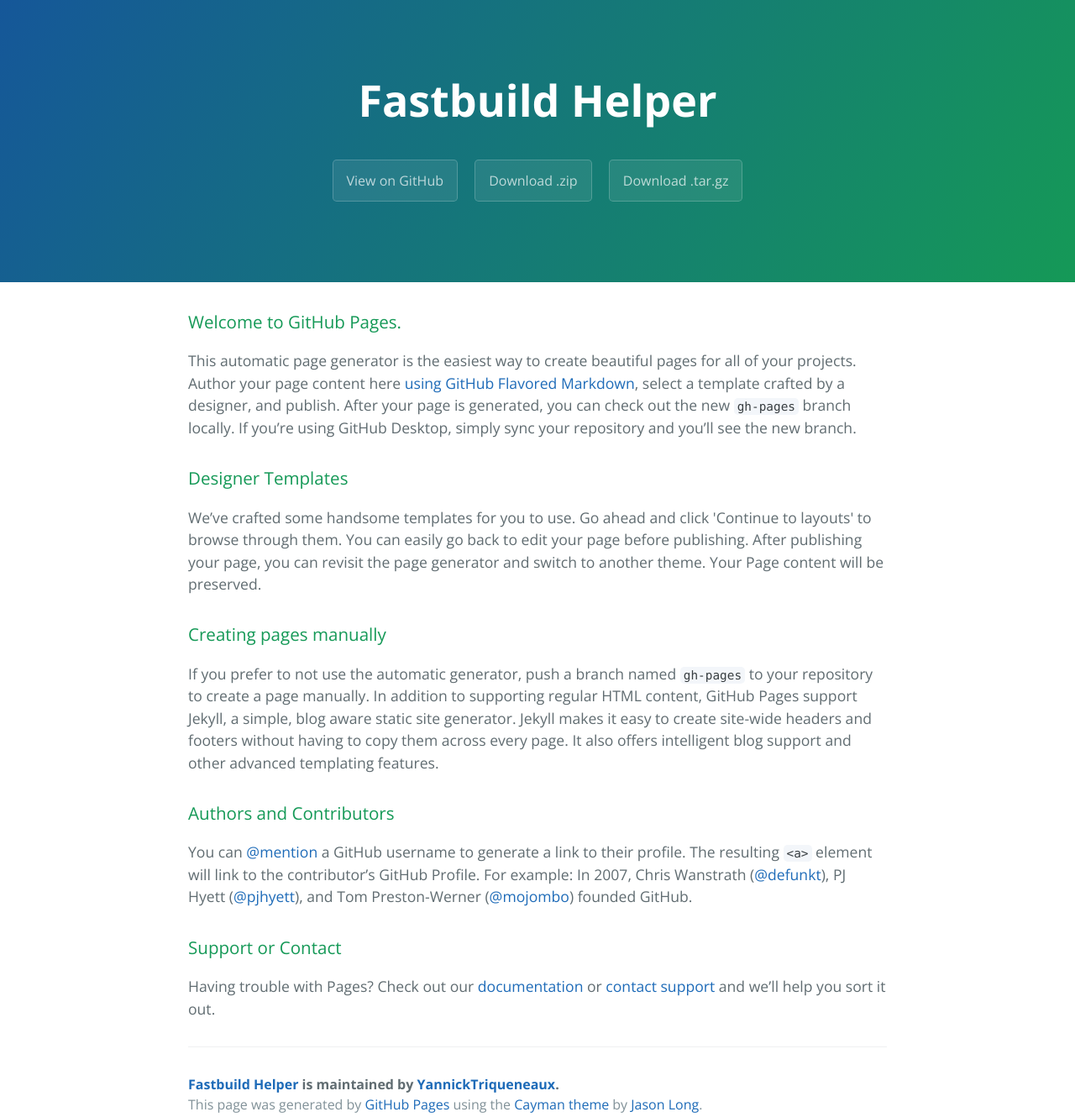
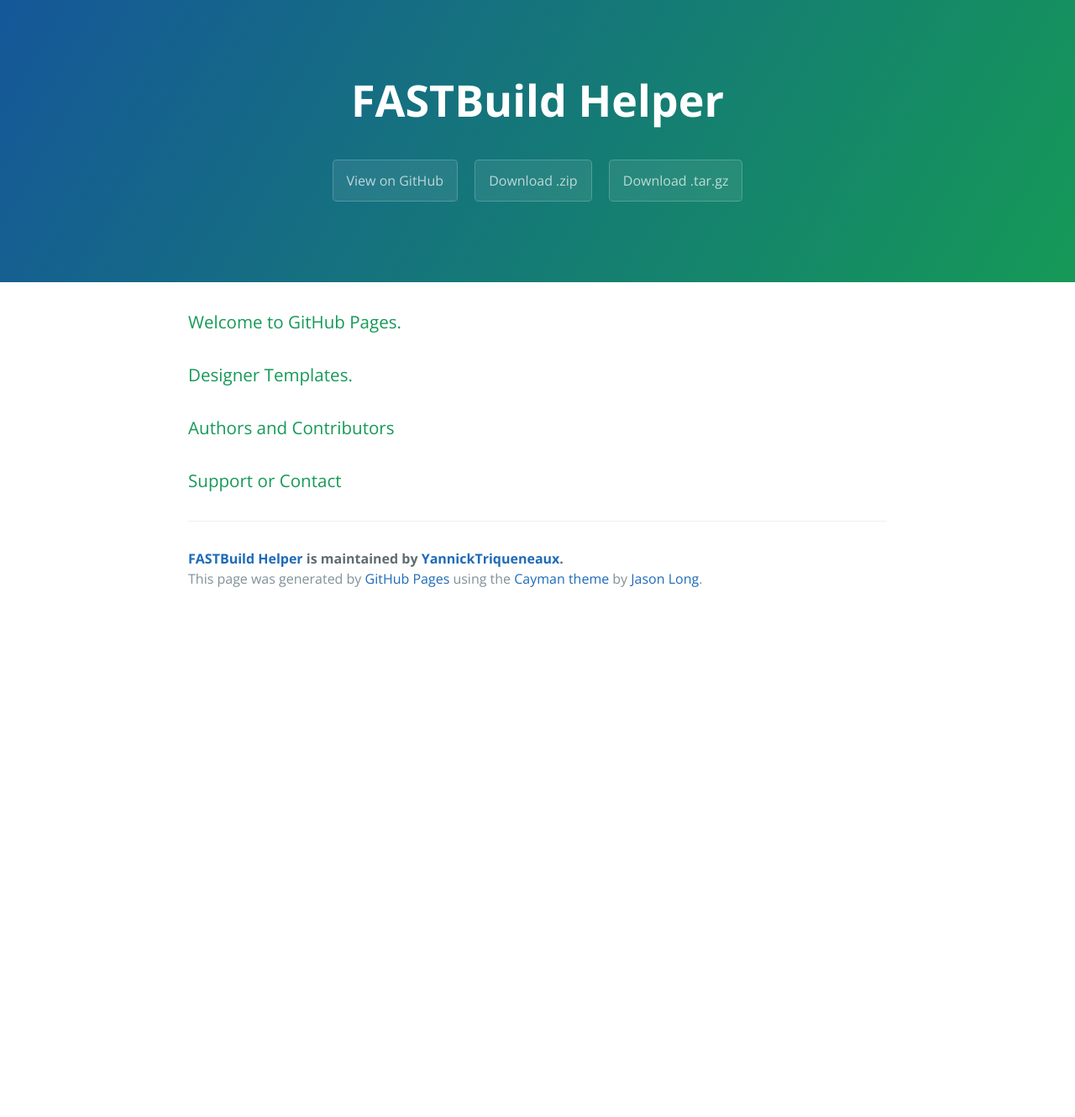
Before and after one commit to YannickTriqueneaux/FastbuildHelper, a plain HTML site: page index.html in a window 1280 px wide. Shown: the whole page at 84% size. After the commit the page ends 800 px from the top, so only its background shows below. Drawn offline with nearby package versions, Linux system fonts and the light colour scheme.

```diff
--- a/index.html
+++ b/index.html
@@ -2,7 +2,7 @@
 <html lang="en-us">
   <head>
     <meta charset="UTF-8">
-    <title>Fastbuild Helper by YannickTriqueneaux</title>
+    <title>FASTBuild Helper by YannickTriqueneaux</title>
     <meta name="viewport" content="width=device-width, initial-scale=1">
     <link rel="stylesheet" type="text/css" href="stylesheets/normalize.css" media="screen">
     <link href='https://fonts.googleapis.com/css?family=Open+Sans:400,700' rel='stylesheet' type='text/css'>
@@ -11,7 +11,7 @@
   </head>
   <body>
     <section class="page-header">
-      <h1 class="project-name">Fastbuild Helper</h1>
+      <h1 class="project-name">FASTBuild Helper</h1>
       <h2 class="project-tagline"></h2>
       <a href="https://github.com/YannickTriqueneaux/FastbuildHelper" class="btn">View on GitHub</a>
       <a href="https://github.com/YannickTriqueneaux/FastbuildHelper/zipball/master" class="btn">Download .zip</a>
@@ -22,30 +22,17 @@
       <h3>
 <a id="welcome-to-github-pages" class="anchor" href="#welcome-to-github-pages" aria-hidden="true"><span aria-hidden="true" class="octicon octicon-link"></span></a>Welcome to GitHub Pages.</h3>
 
-<p>This automatic page generator is the easiest way to create beautiful pages for all of your projects. Author your page content here <a href="https://guides.github.com/features/mastering-markdown/">using GitHub Flavored Markdown</a>, select a template crafted by a designer, and publish. After your page is generated, you can check out the new <code>gh-pages</code> branch locally. If you’re using GitHub Desktop, simply sync your repository and you’ll see the new branch.</p>
-
 <h3>
-<a id="designer-templates" class="anchor" href="#designer-templates" aria-hidden="true"><span aria-hidden="true" class="octicon octicon-link"></span></a>Designer Templates</h3>
-
-<p>We’ve crafted some handsome templates for you to use. Go ahead and click 'Continue to layouts' to browse through them. You can easily go back to edit your page before publishing. After publishing your page, you can revisit the page generator and switch to another theme. Your Page content will be preserved.</p>
-
-<h3>
-<a id="creating-pages-manually" class="anchor" href="#creating-pages-manually" aria-hidden="true"><span aria-hidden="true" class="octicon octicon-link"></span></a>Creating pages manually</h3>
-
-<p>If you prefer to not use the automatic generator, push a branch named <code>gh-pages</code> to your repository to create a page manually. In addition to supporting regular HTML content, GitHub Pages support Jekyll, a simple, blog aware static site generator. Jekyll makes it easy to create site-wide headers and footers without having to copy them across every page. It also offers intelligent blog support and other advanced templating features.</p>
+<a id="designer-templates" class="anchor" href="#designer-templates" aria-hidden="true"><span aria-hidden="true" class="octicon octicon-link"></span></a>Designer Templates.</h3>
 
 <h3>
 <a id="authors-and-contributors" class="anchor" href="#authors-and-contributors" aria-hidden="true"><span aria-hidden="true" class="octicon octicon-link"></span></a>Authors and Contributors</h3>
 
-<p>You can <a href="https://help.github.com/articles/basic-writing-and-formatting-syntax/#mentioning-users-and-teams" class="user-mention">@mention</a> a GitHub username to generate a link to their profile. The resulting <code>&lt;a&gt;</code> element will link to the contributor’s GitHub Profile. For example: In 2007, Chris Wanstrath (<a href="https://github.com/defunkt" class="user-mention">@defunkt</a>), PJ Hyett (<a href="https://github.com/pjhyett" class="user-mention">@pjhyett</a>), and Tom Preston-Werner (<a href="https://github.com/mojombo" class="user-mention">@mojombo</a>) founded GitHub.</p>
-
 <h3>
 <a id="support-or-contact" class="anchor" href="#support-or-contact" aria-hidden="true"><span aria-hidden="true" class="octicon octicon-link"></span></a>Support or Contact</h3>
 
-<p>Having trouble with Pages? Check out our <a href="https://help.github.com/pages">documentation</a> or <a href="https://github.com/contact">contact support</a> and we’ll help you sort it out.</p>
-
       <footer class="site-footer">
-        <span class="site-footer-owner"><a href="https://github.com/YannickTriqueneaux/FastbuildHelper">Fastbuild Helper</a> is maintained by <a href="https://github.com/YannickTriqueneaux">YannickTriqueneaux</a>.</span>
+        <span class="site-footer-owner"><a href="https://github.com/YannickTriqueneaux/FastbuildHelper">FASTBuild Helper</a> is maintained by <a href="https://github.com/YannickTriqueneaux">YannickTriqueneaux</a>.</span>
 
         <span class="site-footer-credits">This page was generated by <a href="https://pages.github.com">GitHub Pages</a> using the <a href="https://github.com/jasonlong/cayman-theme">Cayman theme</a> by <a href="https://twitter.com/jasonlong">Jason Long</a>.</span>
       </footer>
```
Also changed, not shown: params.json (+1 -1 lines).
